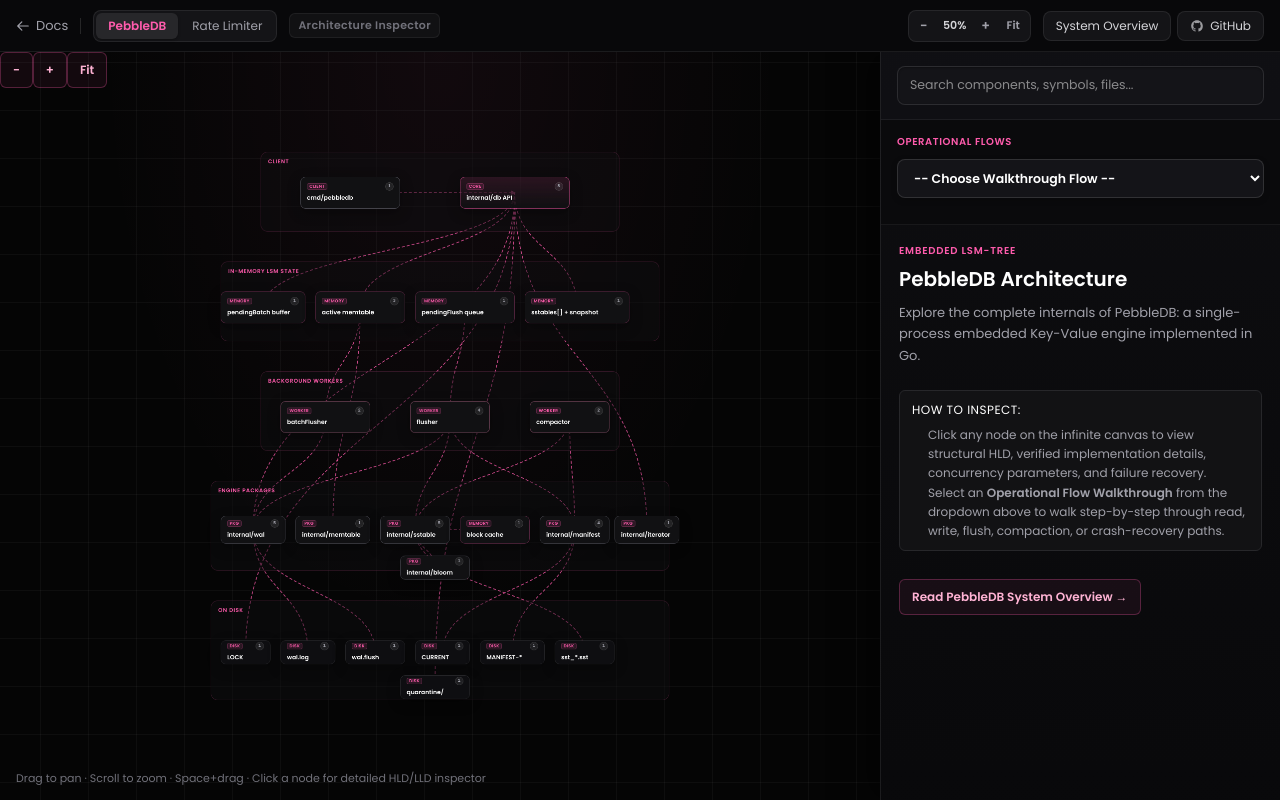
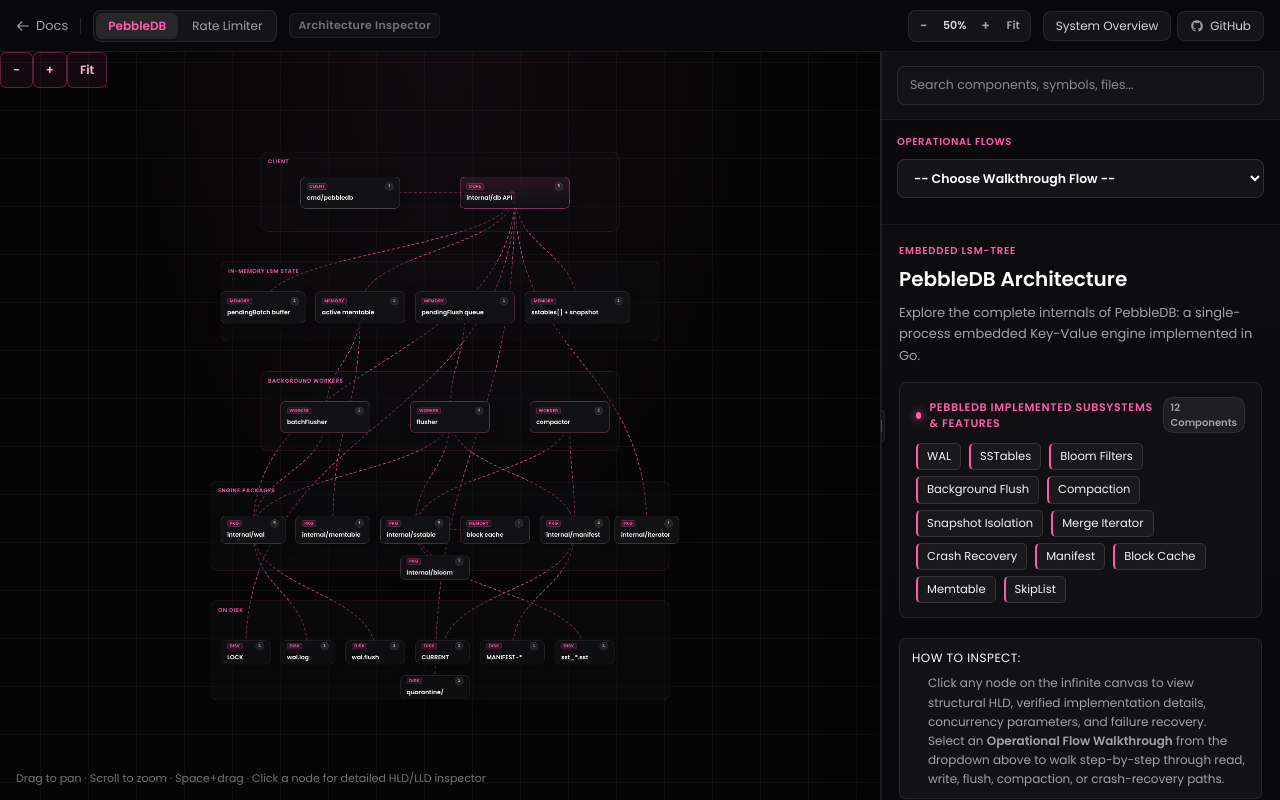
Before and after one commit to RUDRA-PRATAP-SINGH01/atlas.rudrapratap.dev, a React (Vite) app: page /project-docs/architecture-design in a window 1280 px wide. Built offline with nearby package versions, Linux system fonts and the light colour scheme.

Commit message:
feat: add implemented feature badges and horizontal resizer to architecture pages

```diff
--- a/src/core/styles/index.css
+++ b/src/core/styles/index.css
@@ -3756,3 +3756,168 @@
     stroke-dashoffset: -20;
   }
 }
+
+/* ═══════════════════════════════════════════════════════════════════════
+   ARCHITECTURE IMPLEMENTED FEATURE BADGES
+   ═══════════════════════════════════════════════════════════════════════ */
+.arch-implemented-both-container {
+  display: flex;
+  flex-direction: column;
+  gap: 16px;
+  margin: 16px 0;
+}
+
+.arch-implemented-badges-container {
+  margin-top: 16px;
+  margin-bottom: 20px;
+  padding: 14px 16px;
+  background: rgba(18, 18, 22, 0.85);
+  border: 1px solid rgba(255, 255, 255, 0.08);
+  border-radius: 8px;
+  backdrop-filter: blur(8px);
+}
+
+.arch-implemented-badges-container--compact {
+  margin-top: 12px;
+  margin-bottom: 14px;
+  padding: 10px 12px;
+}
+
+.arch-implemented-badges-header {
+  display: flex;
+  align-items: center;
+  justify-content: space-between;
+  margin-bottom: 10px;
+}
+
+.arch-implemented-badges-title {
+  font-size: 11px;
+  font-weight: 700;
+  text-transform: uppercase;
+  letter-spacing: 0.06em;
+  color: #ff5cad;
+  margin: 0;
+}
+
+.arch-implemented-badges-count {
+  font-size: 10px;
+  font-weight: 600;
+  color: #a1a1aa;
+  background: rgba(255, 255, 255, 0.06);
+  padding: 2px 7px;
+  border-radius: 10px;
+  border: 1px solid rgba(255, 255, 255, 0.08);
+}
+
+.arch-implemented-badges-grid {
+  display: flex;
+  flex-wrap: wrap;
+  gap: 6px 8px;
+}
+
+.arch-implemented-badge {
+  display: inline-flex;
+  align-items: center;
+  font-size: 11.5px;
+  font-weight: 500;
+  color: #f4f4f5;
+  background: rgba(255, 255, 255, 0.04);
+  border: 1px solid rgba(255, 255, 255, 0.12);
+  border-radius: 5px;
+  padding: 4px 9px;
+  transition: all 0.2s ease;
+  user-select: none;
+}
+
+.arch-implemented-badge:hover {
+  background: rgba(255, 92, 173, 0.12);
+  border-color: rgba(255, 92, 173, 0.4);
+  color: #ffffff;
+  transform: translateY(-1px);
+  box-shadow: 0 2px 8px rgba(255, 92, 173, 0.15);
+}
+
+.arch-implemented-badge--pebbledb {
+  border-left: 2.5px solid #ff5cad;
+}
+
+.arch-implemented-badge--ratelimiter {
+  border-left: 2.5px solid #38bdf8;
+}
+
+/* ═══════════════════════════════════════════════════════════════════════
+   HORIZONTAL SIDEBAR PANEL RESIZER
+   ═══════════════════════════════════════════════════════════════════════ */
+.arch-resizer-handle {
+  position: absolute;
+  top: 0;
+  bottom: 0;
+  left: -6px;
+  width: 12px;
+  cursor: col-resize;
+  z-index: 50;
+  display: flex;
+  align-items: center;
+  justify-content: center;
+  touch-action: none;
+  user-select: none;
+  -webkit-user-select: none;
+}
+
+.arch-resizer-line {
+  position: absolute;
+  left: 5px;
+  top: 0;
+  bottom: 0;
+  width: 2px;
+  background: rgba(255, 255, 255, 0.08);
+  transition: background 0.2s ease, box-shadow 0.2s ease;
+}
+
+.arch-resizer-pill {
+  position: absolute;
+  left: 2px;
+  top: 50%;
+  transform: translateY(-50%);
+  width: 8px;
+  height: 32px;
+  border-radius: 4px;
+  background: rgba(30, 30, 35, 0.9);
+  border: 1px solid rgba(255, 255, 255, 0.15);
+  box-shadow: 0 2px 8px rgba(0, 0, 0, 0.5);
+  opacity: 0.5;
+  transition: opacity 0.2s ease, background 0.2s ease, border-color 0.2s ease;
+  pointer-events: none;
+}
+
+.arch-resizer-pill::after {
+  content: "";
+  position: absolute;
+  top: 50%;
+  left: 50%;
+  transform: translate(-50%, -50%);
+  width: 2px;
+  height: 12px;
+  border-left: 1px solid rgba(255, 255, 255, 0.4);
+  border-right: 1px solid rgba(255, 255, 255, 0.4);
+}
+
+.arch-resizer-handle:hover .arch-resizer-line,
+.arch-design-sidebar.is-resizing .arch-resizer-line {
+  background: #ff5cad;
+  box-shadow: 0 0 10px rgba(255, 92, 173, 0.7);
+}
+
+.arch-resizer-handle:hover .arch-resizer-pill,
+.arch-design-sidebar.is-resizing .arch-resizer-pill {
+  opacity: 1;
+  background: #18181c;
+  border-color: #ff5cad;
+  box-shadow: 0 0 12px rgba(255, 92, 173, 0.5);
+}
+
+.arch-design-sidebar.is-resizing {
+  user-select: none;
+  -webkit-user-select: none;
+  will-change: width;
+}
--- /dev/null
+++ b/src/features/docs/components/ImplementedBadges.jsx
@@ -0,0 +1,86 @@
+import React from "react";
+
+const PEBBLEDB_IMPLEMENTED_FEATURES = [
+  "WAL",
+  "SSTables",
+  "Bloom Filters",
+  "Background Flush",
+  "Compaction",
+  "Snapshot Isolation",
+  "Merge Iterator",
+  "Crash Recovery",
+  "Manifest",
+  "Block Cache",
+  "Memtable",
+  "SkipList",
+];
+
+const RATELIMITER_IMPLEMENTED_FEATURES = [
+  "Sidecar Proxy",
+  "Central Limiter Pool",
+  "Atomic Lua Scripts",
+  "Sliding Window Engine",
+  "Token Bucket Engine",
+  "Hierarchical Limits",
+  "Idempotency Replay",
+  "Denial Offload Cache",
+  "Singleflight Deduplication",
+  "Circuit Breaker",
+  "Dynamic Overrides",
+  "Prometheus Metrics",
+  "Jaeger Tracing",
+  "Redis Sentinel HA",
+];
+
+export default function ImplementedBadges({
+  project = "pebbledb",
+  title,
+  showBoth = false,
+  compact = false,
+}) {
+  if (showBoth) {
+    return (
+      <div className="arch-implemented-both-container">
+        <ImplementedBadges project="pebbledb" compact={compact} />
+        <ImplementedBadges project="rate-limiter" compact={compact} />
+      </div>
+    );
+  }
+
+  const isPebble = project === "pebbledb";
+  const features = isPebble ? PEBBLEDB_IMPLEMENTED_FEATURES : RATELIMITER_IMPLEMENTED_FEATURES;
+  const defaultTitle = isPebble
+    ? "PebbleDB Implemented Subsystems & Features"
+    : "Rate Limiter Implemented Subsystems & Features";
+  const badgeClass = isPebble ? "arch-implemented-badge--pebbledb" : "arch-implemented-badge--ratelimiter";
+  const accentColor = isPebble ? "#ff5cad" : "#38bdf8";
+
+  return (
+    <div className={`arch-implemented-badges-container${compact ? " arch-implemented-badges-container--compact" : ""}`}>
+      <div className="arch-implemented-badges-header">
+        <div style={{ display: "flex", alignItems: "center", gap: 8 }}>
+          <span
+            style={{
+              width: 7,
+              height: 7,
+              borderRadius: "50%",
+              backgroundColor: accentColor,
+              boxShadow: `0 0 8px ${accentColor}`,
+            }}
+          />
+          <h4 className="arch-implemented-badges-title" style={{ color: accentColor }}>
+            {title || defaultTitle}
+          </h4>
+        </div>
+        <span className="arch-implemented-badges-count">{features.length} Components</span>
+      </div>
+      <div className="arch-implemented-badges-grid">
+        {features.map((feature, idx) => (
+          <span key={idx} className={`arch-implemented-badge ${badgeClass}`}>
+            {feature}
+          </span>
+        ))}
+      </div>
+    </div>
+  );
+}
--- a/src/features/docs/pages/ProjectDocsPage.jsx
+++ b/src/features/docs/pages/ProjectDocsPage.jsx
@@ -1,5 +1,6 @@
 import DocsNavbar from "@/features/docs/components/DocsNavbar";
 import { Link } from "react-router-dom";
+import ImplementedBadges from "@/features/docs/components/ImplementedBadges";
 
 const docCards = [
   {
@@ -252,7 +253,9 @@
             </Link>
           </section>
 
-
+          <div style={{ marginTop: 40, marginBottom: 40 }}>
+            <ImplementedBadges showBoth={true} />
+          </div>
         </div>
       </main>
     </div>
--- a/src/features/docs/pages/architecture-design/ArchitectureDesignPage.jsx
+++ b/src/features/docs/pages/architecture-design/ArchitectureDesignPage.jsx
@@ -20,6 +20,7 @@
 } from "./data/rate-limiter/graph";
 import { flows as ratelimiterFlows } from "./data/rate-limiter/flows";
 import { getDecisionForNode } from "./data/index";
+import ImplementedBadges from "@/features/docs/components/ImplementedBadges";
 
 const MIN_SCALE = 0.22;
 const MAX_SCALE = 2.4;
@@ -108,6 +109,46 @@
   // Flow Walkthrough State
   const [activeFlowId, setActiveFlowId] = useState("");
   const [activeStepIndex, setActiveStepIndex] = useState(-1);
+
+  // Horizontal Panel Resizing State
+  const [sidebarWidth, setSidebarWidth] = useState(400);
+  const [isResizing, setIsResizing] = useState(false);
+
+  const handleResizeStart = useCallback(
+    (e) => {
+      if (e.button !== 0) return;
+      e.preventDefault();
+      e.stopPropagation();
+
+      const startX = e.clientX;
+      const startWidth = sidebarWidth;
+      setIsResizing(true);
+
+      const onPointerMove = (moveEvent) => {
+        const deltaX = startX - moveEvent.clientX;
+        const minW = 300;
+        const maxW = Math.min(850, window.innerWidth - 320);
+        const newWidth = Math.max(minW, Math.min(maxW, startWidth + deltaX));
+        setSidebarWidth(newWidth);
+      };
+
+      const onPointerUp = () => {
+        setIsResizing(false);
+        window.removeEventListener("pointermove", onPointerMove);
+        window.removeEventListener("pointerup", onPointerUp);
+        window.removeEventListener("pointercancel", onPointerUp);
+      };
+
+      window.addEventListener("pointermove", onPointerMove);
+      window.addEventListener("pointerup", onPointerUp);
+      window.addEventListener("pointercancel", onPointerUp);
+    },
+    [sidebarWidth],
+  );
+
+  const handleResizeReset = useCallback(() => {
+    setSidebarWidth(400);
+  }, []);
 
   const dragRef = useRef(null);
   const pinchRef = useRef(null);
@@ -712,8 +753,26 @@
           </div>
         </div>
 
-        {/* Desktop Side Inspector Panel */}
-        <aside className="arch-design-sidebar arch-design-panel--desktop" style={{ width: 400, minWidth: 400 }} aria-label="Interactive Inspector">
+        {/* Desktop Side Inspector Panel with Horizontal Resizer */}
+        <aside
+          className={`arch-design-sidebar arch-design-panel--desktop${isResizing ? " is-resizing" : ""}`}
+          style={{ width: sidebarWidth, minWidth: sidebarWidth }}
+          aria-label="Interactive Inspector"
+        >
+          {/* Horizontal Resizer Drag Handle */}
+          <div
+            className="arch-resizer-handle"
+            onPointerDown={handleResizeStart}
+            onDoubleClick={handleResizeReset}
+            title="Drag to resize panel horizontally (Double-click to reset)"
+            role="separator"
+            aria-orientation="vertical"
+            aria-label="Resize panel width"
+          >
+            <div className="arch-resizer-line" />
+            <div className="arch-resizer-pill" />
+          </div>
+
           {/* Node Search and Filter */}
           <div className="arch-design-search-container">
             <div className="arch-design-search-input-wrapper">
@@ -904,7 +963,8 @@
                   <p className="arch-design-panel-body">
                     {projectOverviewBody}
                   </p>
-                  <div style={{ marginTop: 24 }} className="arch-card-nested">
+                  <ImplementedBadges project={activeProject} />
+                  <div style={{ marginTop: 20 }} className="arch-card-nested">
                     <h4 style={{ margin: "0 0 6px", fontSize: 12, color: "#fff", textTransform: "uppercase", letterSpacing: "0.04em" }}>
                       How to inspect:
                     </h4>
@@ -1359,7 +1419,10 @@
                     </div>
                   )
                 ) : (
-                  <p style={{ color: "#71717a", fontSize: 12 }}>No component selected. Tap any node on the canvas to inspect.</p>
+                  <div>
+                    <ImplementedBadges project={activeProject} compact />
+                    <p style={{ color: "#71717a", fontSize: 12 }}>Tap any node on the canvas to inspect components.</p>
+                  </div>
                 )}
               </div>
             </div>
--- a/src/features/docs/pages/architecture/SystemOverviewDocsPage.jsx
+++ b/src/features/docs/pages/architecture/SystemOverviewDocsPage.jsx
@@ -1,5 +1,6 @@
 import DocsNavbar from "@/features/docs/components/DocsNavbar";
 import DocsSidebar from "@/features/docs/components/DocsSidebar";
+import ImplementedBadges from "@/features/docs/components/ImplementedBadges";
 
 const pageTopics = [
   { label: "Subsystem Architecture", href: "#subsystem-architecture" },
@@ -78,6 +79,8 @@
               <p>
                 PebbleDB is my embedded, single-process, Log-Structured Merge (LSM) key-value engine written in Go. This document provides a comprehensive structural specification of the storage engine, defining the state layouts, structural components, and Go interfaces.
               </p>
+
+              <ImplementedBadges project="pebbledb" />
 
               <h2 className="guide-sub-heading" id="subsystem-architecture" style={{ fontSize: 22, color: "#ffffff", marginTop: 32, marginBottom: 12 }}>1. Subsystem Architecture</h2>
               <p>
--- a/src/features/docs/pages/rate-limiter/registry/architecture.jsx
+++ b/src/features/docs/pages/rate-limiter/registry/architecture.jsx
@@ -1,4 +1,5 @@
 import React from "react";
+import ImplementedBadges from "@/features/docs/components/ImplementedBadges";
 import {
   RLThesis,
   RLQuickModel,
@@ -49,6 +50,8 @@
           the sidecar only accelerates denial repetition (30 ms) and suppresses duplicate in-flight requests via
           singleflight. Allowed entries are never served from cache — they always re-hit the limiter.
         </RLQuickModel>
+
+        <ImplementedBadges project="rate-limiter" />
 
         <RLStatGrid stats={[
           { value: ":9090", label: "Sidecar proxy  cmd/sidecar", evidence: "SOURCE-PROVEN" },
```
